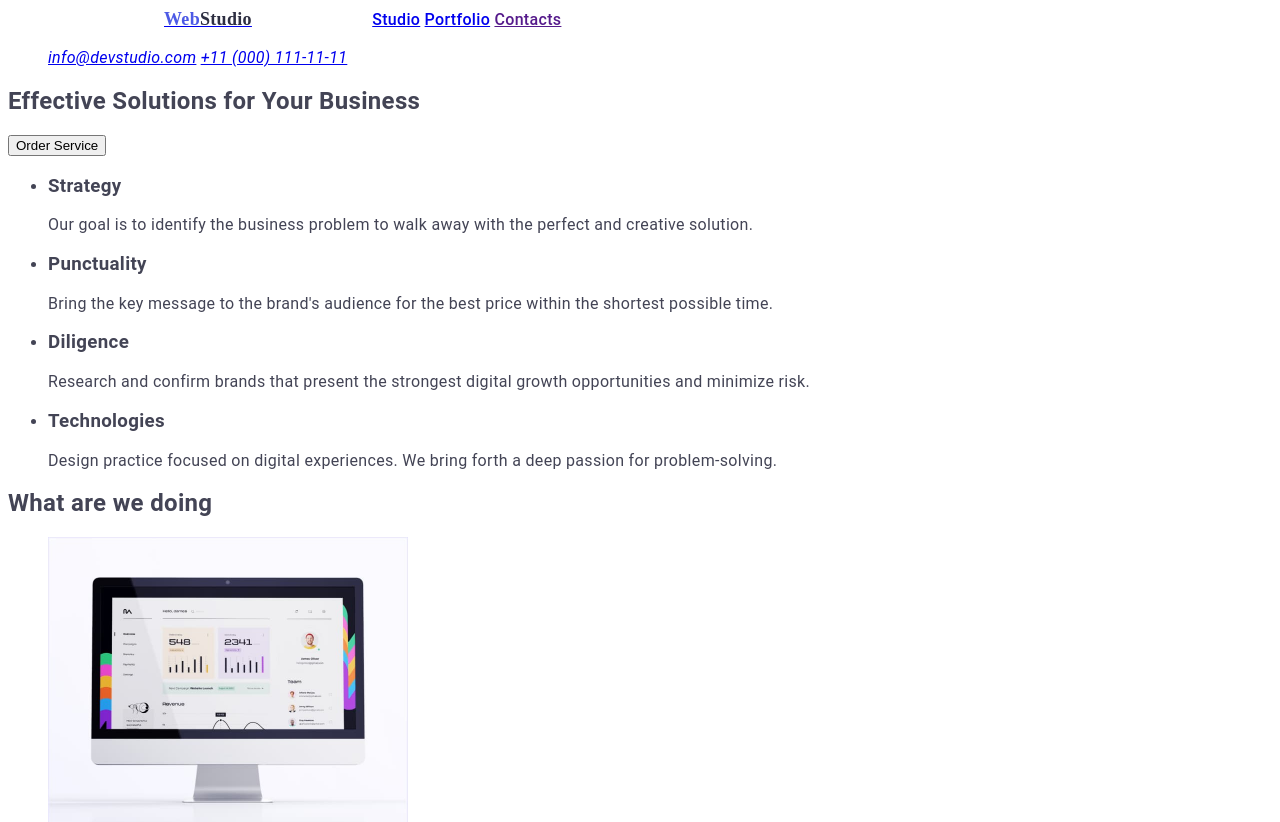
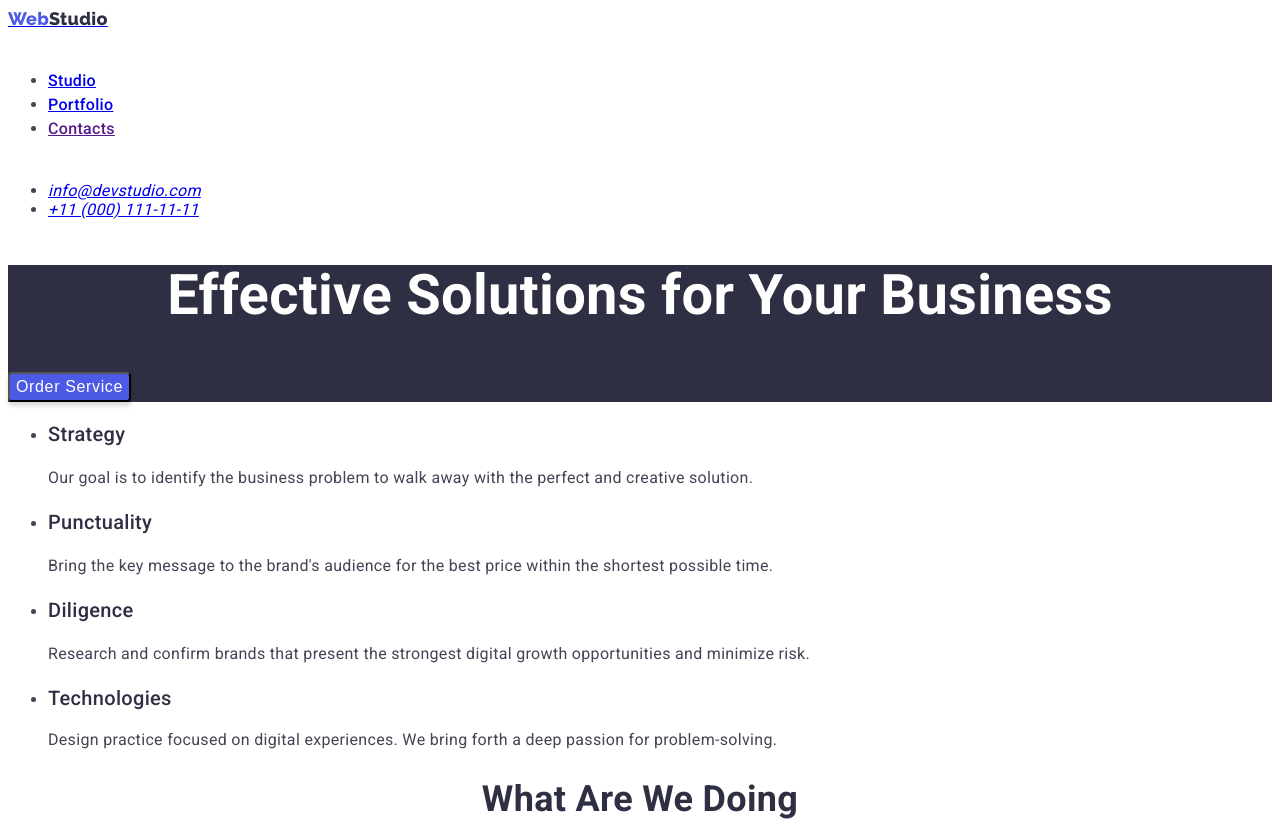
Before and after one commit to DemioSan/goit-markaup-hw-02, a plain HTML site: page index.html in a window 1280 px wide. Shown: the top 822 px of the page. Drawn offline with Linux system fonts and the light colour scheme.

Commit message:
dodanie css do main page

```diff
--- a/css/styles.css
+++ b/css/styles.css
@@ -4,26 +4,41 @@ body {
   color: #434455;
   letter-spacing: 0.02em;
 }
+
+h1 {
+  font-weight: 700;
+  font-size: 56px;
+  line-height: 60px;
+  text-align: center;
+  color: #ffffff;
+}
+
+h2 {
+  font-weight: 700;
+  font-size: 36px;
+  line-height: 40px;
+  text-align: center;
+  text-transform: capitalize;
+  color: #2e2f42;
+}
+
+h3 {
+  font-weight: 500;
+  font-size: 20px;
+  line-height: 24px;
+  color: #2e2f42;
+}
+
 header {
   background-color: #ffffff;
 }
-.header-line {
-  display: inline;
-}
-.header-line li {
-  display: inline;
-}
+
 /* Logo*/
 .logo {
   font-family: "Raleway";
-  font-style: normal;
   font-weight: 800;
   font-size: 18px;
   line-height: 21px;
-  padding-top: 24px;
-  padding-bottom: 24px;
-  padding-left: 156px;
-  padding-right: 76px;
 }
 .logo-part1 {
   color: #4d5ae5;
@@ -43,8 +58,42 @@ header {
 }
 
 address: {
-  font-style: normal;
-  font-weight: 400;
   font-size: 16px;
   line-height: 24px;
 }
+
+/*Hero image (Figma)/Section 1 (VSC)*/
+.section1 {
+  background-color: #2e2f42;
+}
+
+.button-order-service {
+  background: #4d5ae5;
+  box-shadow: 0px 4px 4px rgba(0, 0, 0, 0.15);
+  border-radius: 4px;
+
+  font-weight: 500;
+  font-size: 16px;
+  line-height: 24px;
+  display: flex;
+  align-items: center;
+  letter-spacing: 0.04em;
+  color: #ffffff;
+}
+
+/*Section 1 (Figma)/Section 2 (VSC)*/
+.section2 {
+  background-color: #ffffff;
+}
+
+.section2-p {
+  font-size: 16px;
+  line-height: 24px;
+}
+
+/* Section 2 (Figma)/Section 3 (VSC)*/
+
+/* Section 3 (Figma)/Section 4 (VSC)*/
+.section4 {
+  background-color: #f4f4fd;
+}
--- a/index.html
+++ b/index.html
@@ -5,6 +5,10 @@
     <meta http-equiv="X-UA-Compatible" content="IE=edge" />
     <meta name="viewport" content="width=device-width, initial-scale=1.0" />
     <title>WebStudio</title>
+    <link
+      href="https://fonts.googleapis.com/css2?family=Raleway:wght@800&family=Roboto:wght@400;500;700;900&display=swap"
+      rel="stylesheet"
+    />
     <link rel="stylesheet" href="./css/styles.css" />
   </head>
 
@@ -14,12 +18,12 @@
       <!-- Menu Nav-->
       <nav>
         <!-- Logo-->
-        <a href="./index.html" class="logo header-line">
+        <a href="./index.html" class="logo">
           <span class="logo-part1">Web</span
           ><span class="logo-part2">Studio</span></a
         >
 
-        <ul class="header-link header-line">
+        <ul class="header-link">
           <li><a href="./index.html">Studio</a></li>
           <li><a href="./portfolio.html">Portfolio</a></li>
           <li><a href="">Contacts</a></li>
@@ -27,7 +31,7 @@
       </nav>
 
       <!-- email-tel-->
-      <address class="header-line">
+      <address>
         <ul>
           <li>
             <a href="mailto:info@devstudio.com">info@devstudio.com</a>
@@ -41,19 +45,21 @@
 
     <main>
       <!--Hero image (Figma)/Section 1 (VSC)-->
-      <section>
+      <section class="section1">
         <h1>Effective Solutions for Your Business</h1>
-        <button type="button">Order Service</button>
+        <button type="button" class="button-order-service">
+          Order Service
+        </button>
       </section>
 
       <!-- Section 1 (Figma)/Section 2 (VSC)-->
-      <section>
+      <section class="section2">
         <h2 hidden>Features</h2>
 
         <ul>
           <li>
             <h3>Strategy</h3>
-            <p>
+            <p class="section2-p">
               Our goal is to identify the business problem to walk away with the
               perfect and creative solution.
             </p>
@@ -61,7 +67,7 @@
 
           <li>
             <h3>Punctuality</h3>
-            <p>
+            <p class="section2-p">
               Bring the key message to the brand's audience for the best price
               within the shortest possible time.
             </p>
@@ -69,7 +75,7 @@
 
           <li>
             <h3>Diligence</h3>
-            <p>
+            <p class="section2-p">
               Research and confirm brands that present the strongest digital
               growth opportunities and minimize risk.
             </p>
@@ -86,7 +92,7 @@
       </section>
 
       <!-- Section 2 (Figma)/Section 3 (VSC)-->
-      <section>
+      <section class="section3">
         <h2>What are we doing</h2>
 
         <ul>
@@ -117,7 +123,7 @@
       </section>
 
       <!-- Section 3 (Figma)/Section 4 (VSC)-->
-      <section>
+      <section class="section4">
         <h2>Our Team</h2>
 
         <ul>
```
Also changed, not shown: portfolio.html (+7 -3 lines), css/styles-portfolio.css (added).
